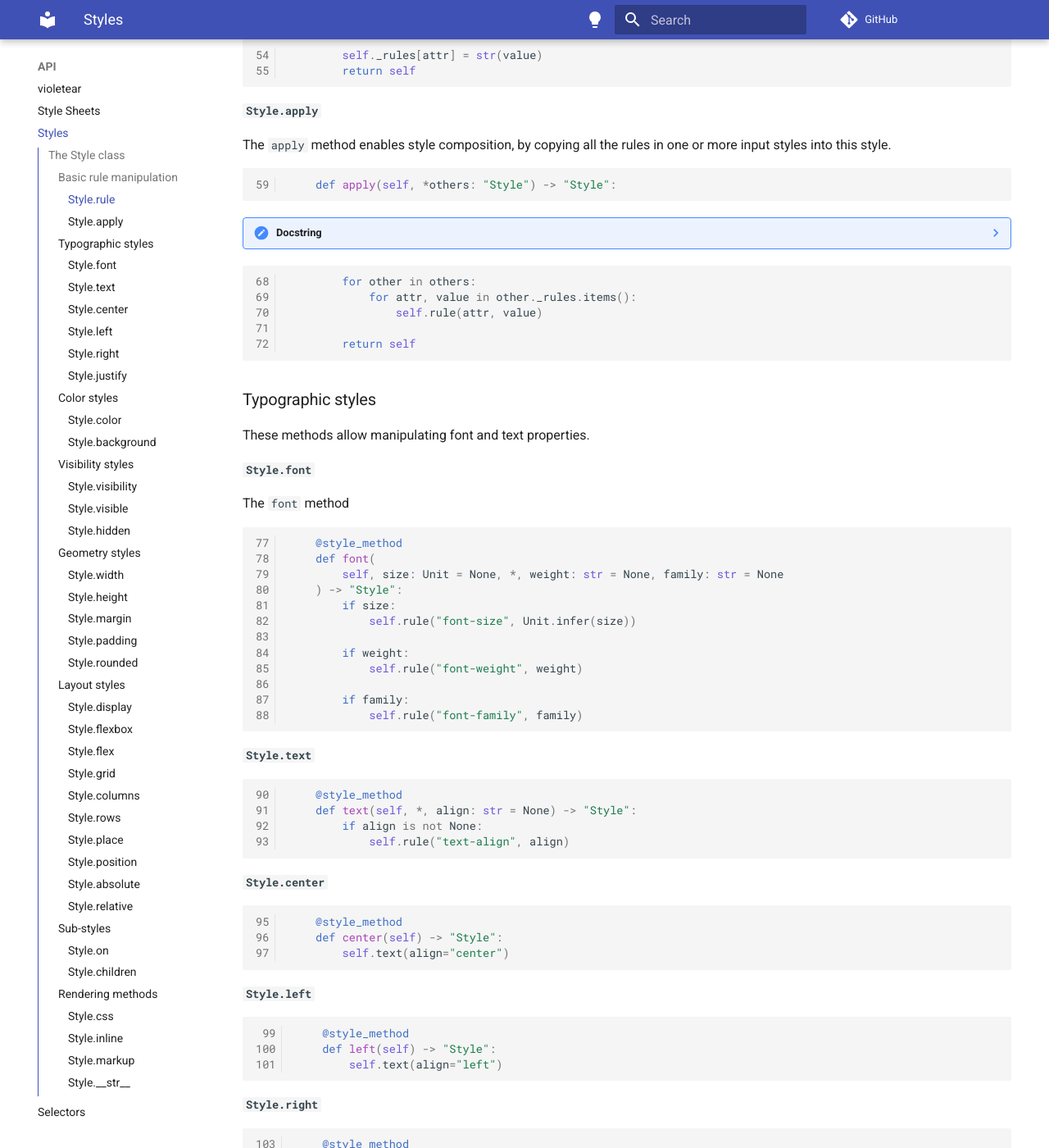
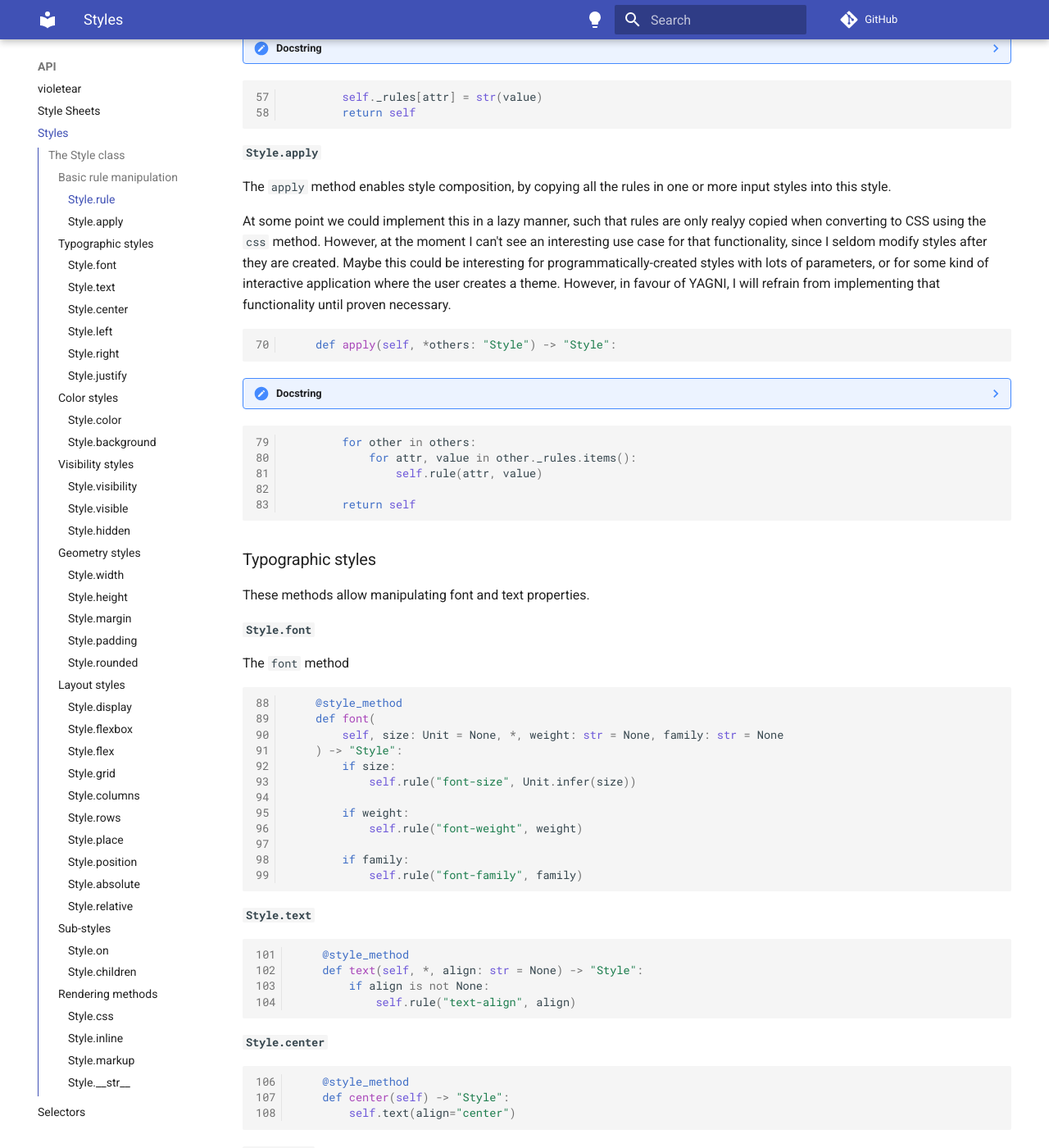
Before and after one commit to apiad/violetear, an MkDocs documentation site: the page built from docs/api/violetear.style.md, in a window 1280 px wide and 1400 px high, scrolled down 1475 px. Shown: the whole window at 82% size. Built offline with MkDocs 1.6.1 and Material for MkDocs 9.7.7, drawn with Linux system fonts in a browser that asks for light colours; comment, search, counter and statistics services are not loaded; some of the changed text lies outside the part shown.

Commit message:
Update docs

````diff
--- a/docs/api/violetear.style.md
+++ b/docs/api/violetear.style.md
@@ -79,11 +79,14 @@
 These methods allows manipulating rules manually.
 
 #### `Style.rule`
-The `rule` method simply adds a rule to the internal dictionary.
+Adds a rule to the internal dictionary. It will be casted to `str` for uniformity.
+This implies that simple values like `int` and `float` are represented as is,
+but complex values like `Unit` and `Color` will be converted to their string representation
+using their corresponding `__str__` methods.
 
 
 
-```python linenums="46"
+```python linenums="49"
     def rule(self, attr: str, value) -> "Style":
 ```
 
@@ -98,7 +101,7 @@
 
 
 
-```python linenums="54"
+```python linenums="57"
         self._rules[attr] = str(value)
         return self
 ```
@@ -107,9 +110,18 @@
 The `apply` method enables style composition, by copying all the rules
 in one or more input styles into this style.
 
+At some point we could implement this in a lazy manner, such that rules
+are only realyy copied when converting to CSS using the `css` method.
+However, at the moment I can't see an interesting use case for that functionality,
+since I seldom modify styles after they are created.
+Maybe this could be interesting for programmatically-created styles with lots of parameters, or for
+some kind of interactive application where the user creates a theme.
+However, in favour of YAGNI, I will refrain from implementing that functionality until
+proven necessary.
 
 
-```python linenums="59"
+
+```python linenums="70"
     def apply(self, *others: "Style") -> "Style":
 ```
 
@@ -125,7 +137,7 @@
 
 
 
-```python linenums="68"
+```python linenums="79"
         for other in others:
             for attr, value in other._rules.items():
                 self.rule(attr, value)
@@ -141,7 +153,7 @@
 
 
 
-```python linenums="77"
+```python linenums="88"
     @style_method
     def font(
         self, size: Unit = None, *, weight: str = None, family: str = None
@@ -160,7 +172,7 @@
 
 
 
-```python linenums="90"
+```python linenums="101"
     @style_method
     def text(self, *, align: str = None) -> "Style":
         if align is not None:
@@ -171,7 +183,7 @@
 
 
 
-```python linenums="95"
+```python linenums="106"
     @style_method
     def center(self) -> "Style":
         self.text(align="center")
@@ -181,7 +193,7 @@
 
 
 
-```python linenums="99"
+```python linenums="110"
     @style_method
     def left(self) -> "Style":
         self.text(align="left")
@@ -191,7 +203,7 @@
 
 
 
-```python linenums="103"
+```python linenums="114"
     @style_method
     def right(self) -> "Style":
         self.text(align="right")
@@ -201,7 +213,7 @@
 
 
 
-```python linenums="107"
+```python linenums="118"
     @style_method
     def justify(self) -> "Style":
         self.text(align="justify")
@@ -213,7 +225,7 @@
 
 
 
-```python linenums="112"
+```python linenums="123"
     @style_method
     def color(
         self, color: Color = None, *, rgb=None, hsv=None, hls=None, alpha: float = None
@@ -236,7 +248,7 @@
 
 
 
-```python linenums="129"
+```python linenums="140"
     @style_method
     def background(
         self, color: Color = None, *, rgb=None, hsv=None, hls=None, alpha: float = None
@@ -261,7 +273,7 @@
 
 
 
-```python linenums="147"
+```python linenums="158"
     @style_method
     def visibility(self, visibility: str) -> "Style":
         self.rule("visibility", visibility)
@@ -271,7 +283,7 @@
 
 
 
-```python linenums="151"
+```python linenums="162"
     @style_method
     def visible(self) -> "Style":
         self.visibility("visible")
@@ -281,7 +293,7 @@
 
 
 
-```python linenums="155"
+```python linenums="166"
     @style_method
     def hidden(self) -> "Style":
         self.visibility("hidden")
@@ -293,7 +305,7 @@
 
 
 
-```python linenums="160"
+```python linenums="171"
     @style_method
     def width(self, value=None, *, min=None, max=None) -> "Style":
         if value is not None:
@@ -310,7 +322,7 @@
 
 
 
-```python linenums="171"
+```python linenums="182"
     @style_method
     def height(self, value=None, *, min=None, max=None) -> "Style":
         if value is not None:
@@ -327,7 +339,7 @@
 
 
 
-```python linenums="182"
+```python linenums="193"
     @style_method
     def margin(self, all=None, *, left=None, right=None, top=None, bottom=None) -> "Style":
         if all is not None:
@@ -346,7 +358,7 @@
 
 
 
-```python linenums="195"
+```python linenums="206"
     @style_method
     def padding(self, all=None, *, left=None, right=None, top=None, bottom=None) -> "Style":
         if all is not None:
@@ -365,7 +377,7 @@
 
 
 
-```python linenums="208"
+```python linenums="219"
     @style_method
     def rounded(self, radius: Unit = None) -> "Style":
         if radius is None:
@@ -380,7 +392,7 @@
 
 
 
-```python linenums="216"
+```python linenums="227"
     @style_method
     def display(self, display: str) -> "Style":
         self.rule("display", display)
@@ -390,7 +402,7 @@
 
 
 
-```python linenums="220"
+```python linenums="231"
     @style_method
     def flexbox(
         self,
@@ -422,7 +434,7 @@
 
 
 
-```python linenums="246"
+```python linenums="257"
     @style_method
     def flex(
         self, grow: float = None, shrink: float = None, basis: int = None,
@@ -441,7 +453,7 @@
 
 
 
-```python linenums="259"
+```python linenums="270"
     @style_method
     def grid(
         self,
@@ -480,7 +492,7 @@
 
 
 
-```python linenums="292"
+```python linenums="303"
     @style_method
     def columns(
         self, count: int, min: GridSize = None, max: GridSize = None, *, gap: Unit = 0
@@ -498,7 +510,7 @@
 
 
 
-```python linenums="304"
+```python linenums="315"
     @style_method
     def rows(
         self, count: int, min: GridSize = None, max: GridSize = None, *, gap: Unit = 0
@@ -516,7 +528,7 @@
 
 
 
-```python linenums="316"
+```python linenums="327"
     @style_method
     def place(
         self,
@@ -540,7 +552,7 @@
 
 
 
-```python linenums="334"
+```python linenums="345"
     @style_method
     def position(
         self,
@@ -567,7 +579,7 @@
 
 
 
-```python linenums="355"
+```python linenums="366"
     @style_method
     def absolute(
         self,
@@ -584,7 +596,7 @@
 
 
 
-```python linenums="366"
+```python linenums="377"
     @style_method
     def relative(
         self,
@@ -603,7 +615,7 @@
 
 
 
-```python linenums="378"
+```python linenums="389"
     def on(self, state) -> "Style":
         style = Style(self.selector.on(state))
         self._children.append(style)
@@ -614,7 +626,7 @@
 
 
 
-```python linenums="383"
+```python linenums="394"
     def children(self, selector: str = "*", *, nth: int = None) -> "Style":
         style = Style(self.selector.children(selector, nth=nth))
         self._children.append(style)
@@ -627,7 +639,7 @@
 
 
 
-```python linenums="389"
+```python linenums="400"
     def css(self, inline: bool = False) -> str:
         separator = "" if inline else "\n"
 
@@ -645,7 +657,7 @@
 
 
 
-```python linenums="401"
+```python linenums="412"
     def inline(self) -> str:
         return f'style="{self.css(inline=True)}"'
 ```
@@ -654,7 +666,7 @@
 
 
 
-```python linenums="404"
+```python linenums="415"
     def markup(self) -> str:
         return self.selector.markup()
 ```
@@ -663,7 +675,7 @@
 
 
 
-```python linenums="407"
+```python linenums="418"
     def __str__(self):
         return self.markup()
 ```
````
Also changed, not shown: docs/guide.md (+3 -2 lines), 1 other file.
